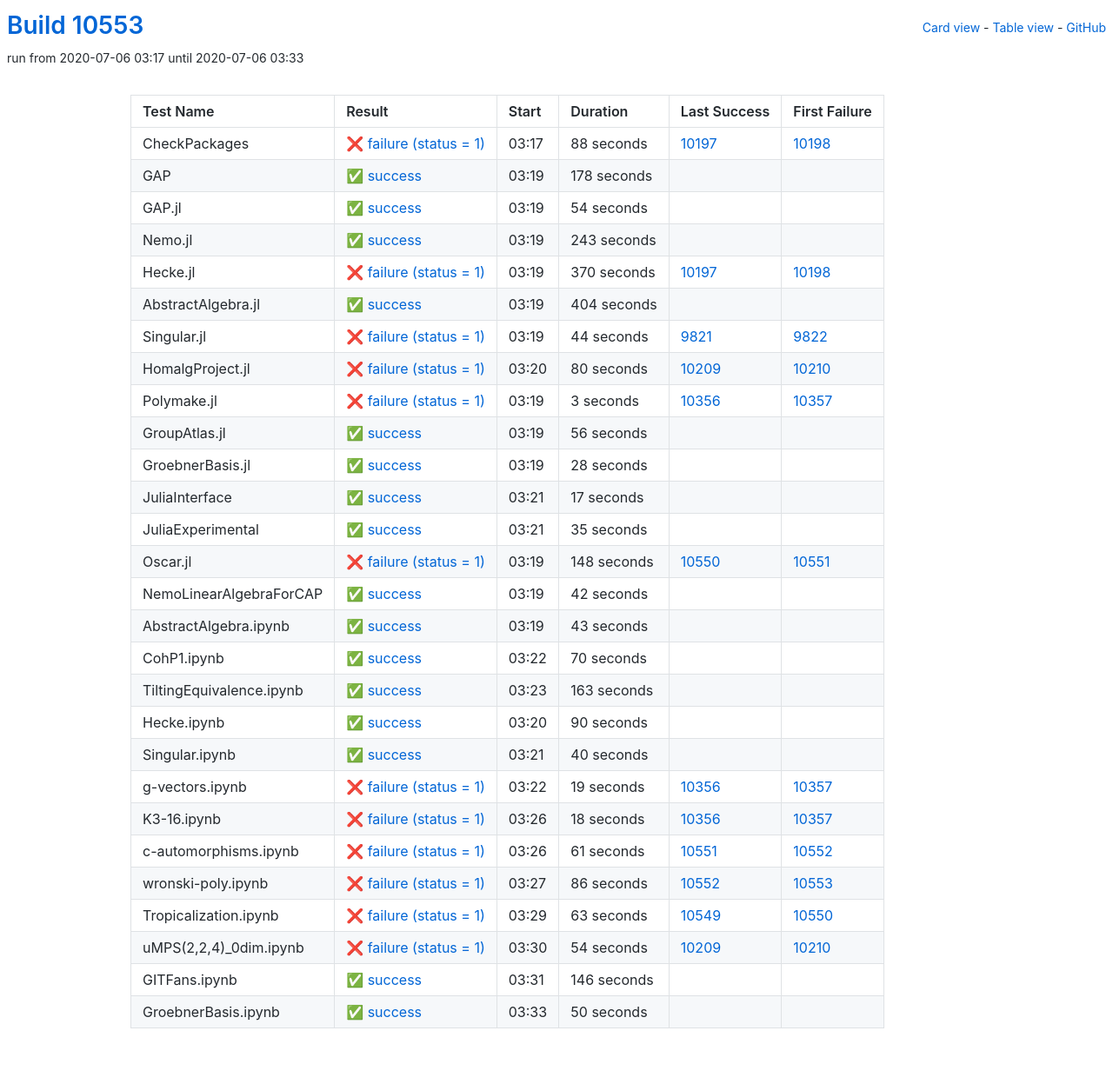
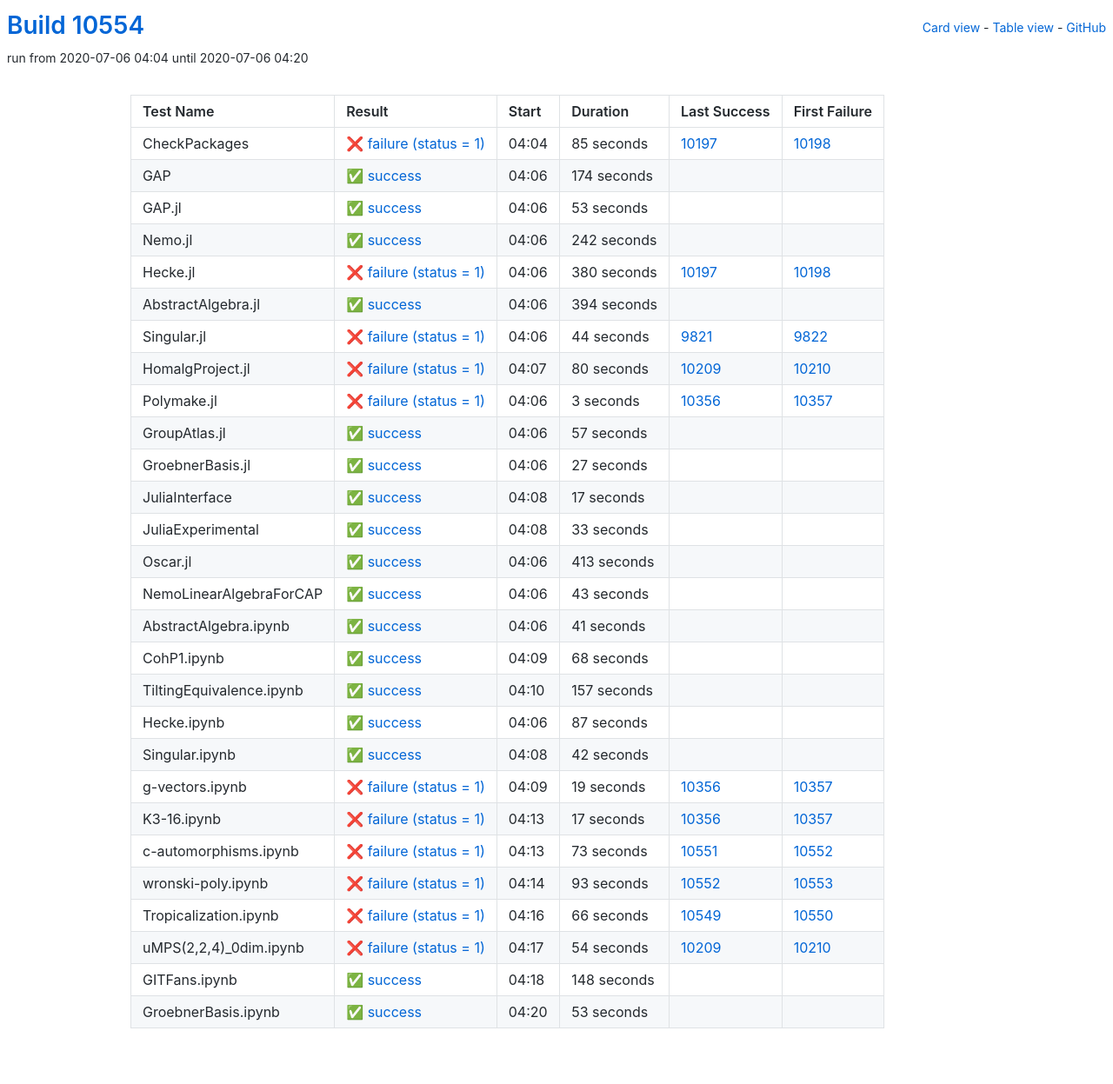
Before and after one commit to oscar-system/oscar-ci-status, a Jekyll site: the page built from table.html, in a window 1280 px wide. Shown: the whole page at 87% size. Built offline with Jekyll 4.4.1, drawn with Linux system fonts in a browser that asks for light colours.

Commit message:
Build #10554

```diff
--- a/_data/ci.yml
+++ b/_data/ci.yml
@@ -1,6 +1,6 @@
 ---
-build: 10553
-build_url: https://oscarci.mathematik.uni-kl.de/job/oscar/10553/
+build: 10554
+build_url: https://oscarci.mathematik.uni-kl.de/job/oscar/10554/
 job: oscar
 organization: oscar-system
 repo: oscar-ci-status
@@ -8,80 +8,80 @@
 tests:
 - name: CheckPackages
   id: checkpackages
-  log: https://oscarci.mathematik.uni-kl.de/job/oscar/10553/artifact/logs/build-10553/CheckPackages.log
-  start: 2020-07-06 03:17
+  log: https://oscarci.mathematik.uni-kl.de/job/oscar/10554/artifact/logs/build-10554/CheckPackages.log
+  start: 2020-07-06 04:04
   success: false
   exitcode: 1
   status: failure
-  duration: 88
+  duration: 85
   last_success: 10197
   last_success_url: https://oscarci.mathematik.uni-kl.de/job/oscar/10197/
   first_failure: 10198
   first_failure_url: https://oscarci.mathematik.uni-kl.de/job/oscar/10198/
 - name: GAP
   id: gap
-  log: https://oscarci.mathematik.uni-kl.de/job/oscar/10553/artifact/logs/build-10553/GAP.log
-  start: 2020-07-06 03:19
+  log: https://oscarci.mathematik.uni-kl.de/job/oscar/10554/artifact/logs/build-10554/GAP.log
+  start: 2020-07-06 04:06
   success: true
   exitcode: 0
   status: success
-  duration: 178
+  duration: 174
   last_success: false
   last_success_url:
   first_failure: false
   first_failure_url:
 - name: GAP.jl
   id: gap-jl
-  log: https://oscarci.mathematik.uni-kl.de/job/oscar/10553/artifact/logs/build-10553/GAP.jl.log
-  start: 2020-07-06 03:19
+  log: https://oscarci.mathematik.uni-kl.de/job/oscar/10554/artifact/logs/build-10554/GAP.jl.log
+  start: 2020-07-06 04:06
   success: true
   exitcode: 0
   status: success
-  duration: 54
+  duration: 53
   last_success: false
   last_success_url:
   first_failure: false
   first_failure_url:
 - name: Nemo.jl
   id: nemo-jl
-  log: https://oscarci.mathematik.uni-kl.de/job/oscar/10553/artifact/logs/build-10553/Nemo.jl.log
-  start: 2020-07-06 03:19
+  log: https://oscarci.mathematik.uni-kl.de/job/oscar/10554/artifact/logs/build-10554/Nemo.jl.log
+  start: 2020-07-06 04:06
   success: true
   exitcode: 0
   status: success
-  duration: 243
+  duration: 242
   last_success: false
   last_success_url:
   first_failure: false
   first_failure_url:
 - name: Hecke.jl
   id: hecke-jl
-  log: https://oscarci.mathematik.uni-kl.de/job/oscar/10553/artifact/logs/build-10553/Hecke.jl.log
-  start: 2020-07-06 03:19
+  log: https://oscarci.mathematik.uni-kl.de/job/oscar/10554/artifact/logs/build-10554/Hecke.jl.log
+  start: 2020-07-06 04:06
   success: false
   exitcode: 1
   status: failure
-  duration: 370
+  duration: 380
   last_success: 10197
   last_success_url: https://oscarci.mathematik.uni-kl.de/job/oscar/10197/
   first_failure: 10198
   first_failure_url: https://oscarci.mathematik.uni-kl.de/job/oscar/10198/
 - name: AbstractAlgebra.jl
   id: abstractalgebra-jl
-  log: https://oscarci.mathematik.uni-kl.de/job/oscar/10553/artifact/logs/build-10553/AbstractAlgebra.jl.log
-  start: 2020-07-06 03:19
+  log: https://oscarci.mathematik.uni-kl.de/job/oscar/10554/artifact/logs/build-10554/AbstractAlgebra.jl.log
+  start: 2020-07-06 04:06
   success: true
   exitcode: 0
   status: success
-  duration: 404
+  duration: 394
   last_success: false
   last_success_url:
   first_failure: false
   first_failure_url:
 - name: Singular.jl
   id: singular-jl
-  log: https://oscarci.mathematik.uni-kl.de/job/oscar/10553/artifact/logs/build-10553/Singular.jl.log
-  start: 2020-07-06 03:19
+  log: https://oscarci.mathematik.uni-kl.de/job/oscar/10554/artifact/logs/build-10554/Singular.jl.log
+  start: 2020-07-06 04:06
   success: false
   exitcode: 1
   status: failure
@@ -92,8 +92,8 @@
   first_failure_url: https://oscarci.mathematik.uni-kl.de/job/oscar/9822/
 - name: HomalgProject.jl
   id: homalgproject-jl
-  log: https://oscarci.mathematik.uni-kl.de/job/oscar/10553/artifact/logs/build-10553/HomalgProject.jl.log
-  start: 2020-07-06 03:20
+  log: https://oscarci.mathematik.uni-kl.de/job/oscar/10554/artifact/logs/build-10554/HomalgProject.jl.log
+  start: 2020-07-06 04:07
   success: false
   exitcode: 1
   status: failure
@@ -104,8 +104,8 @@
   first_failure_url: https://oscarci.mathematik.uni-kl.de/job/oscar/10210/
 - name: Polymake.jl
   id: polymake-jl
-  log: https://oscarci.mathematik.uni-kl.de/job/oscar/10553/artifact/logs/build-10553/Polymake.jl.log
-  start: 2020-07-06 03:19
+  log: https://oscarci.mathematik.uni-kl.de/job/oscar/10554/artifact/logs/build-10554/Polymake.jl.log
+  start: 2020-07-06 04:06
   success: false
   exitcode: 1
   status: failure
@@ -116,32 +116,32 @@
   first_failure_url: https://oscarci.mathematik.uni-kl.de/job/oscar/10357/
 - name: GroupAtlas.jl
   id: groupatlas-jl
-  log: https://oscarci.mathematik.uni-kl.de/job/oscar/10553/artifact/logs/build-10553/GroupAtlas.jl.log
-  start: 2020-07-06 03:19
+  log: https://oscarci.mathematik.uni-kl.de/job/oscar/10554/artifact/logs/build-10554/GroupAtlas.jl.log
+  start: 2020-07-06 04:06
   success: true
   exitcode: 0
   status: success
-  duration: 56
+  duration: 57
   last_success: false
   last_success_url:
   first_failure: false
   first_failure_url:
 - name: GroebnerBasis.jl
   id: groebnerbasis-jl
-  log: https://oscarci.mathematik.uni-kl.de/job/oscar/10553/artifact/logs/build-10553/GroebnerBasis.jl.log
-  start: 2020-07-06 03:19
+  log: https://oscarci.mathematik.uni-kl.de/job/oscar/10554/artifact/logs/build-10554/GroebnerBasis.jl.log
+  start: 2020-07-06 04:06
   success: true
   exitcode: 0
   status: success
-  duration: 28
+  duration: 27
   last_success: false
   last_success_url:
   first_failure: false
   first_failure_url:
 - name: JuliaInterface
   id: juliainterface
-  log: https://oscarci.mathematik.uni-kl.de/job/oscar/10553/artifact/logs/build-10553/JuliaInterface.log
-  start: 2020-07-06 03:21
+  log: https://oscarci.mathematik.uni-kl.de/job/oscar/10554/artifact/logs/build-10554/JuliaInterface.log
+  start: 2020-07-06 04:08
   success: true
   exitcode: 0
   status: success
@@ -152,32 +152,92 @@
   first_failure_url:
 - name: JuliaExperimental
   id: juliaexperimental
-  log: https://oscarci.mathematik.uni-kl.de/job/oscar/10553/artifact/logs/build-10553/JuliaExperimental.log
-  start: 2020-07-06 03:21
+  log: https://oscarci.mathematik.uni-kl.de/job/oscar/10554/artifact/logs/build-10554/JuliaExperimental.log
+  start: 2020-07-06 04:08
   success: true
   exitcode: 0
   status: success
-  duration: 35
+  duration: 33
   last_success: false
   last_success_url:
   first_failure: false
   first_failure_url:
 - name: Oscar.jl
   id: oscar-jl
-  log: https://oscarci.mathematik.uni-kl.de/job/oscar/10553/artifact/logs/build-10553/Oscar.jl.log
-  start: 2020-07-06 03:19
-  success: false
-  exitcode: 1
-  status: failure
-  duration: 148
-  last_success: 10550
-  last_success_url: https://oscarci.mathematik.uni-kl.de/job/oscar/10550/
-  first_failure: 10551
-  first_failure_url: https://oscarci.mathematik.uni-kl.de/job/oscar/10551/
+  log: https://oscarci.mathematik.uni-kl.de/job/oscar/10554/artifact/logs/build-10554/Oscar.jl.log
+  start: 2020-07-06 04:06
+  success: true
+  exitcode: 0
+  status: success
+  duration: 413
+  last_success: false
+  last_success_url:
+  first_failure: false
+  first_failure_url:
 - name: NemoLinearAlgebraForCAP
   id: nemolinearalgebraforcap
-  log: https://oscarci.mathematik.uni-kl.de/job/oscar/10553/artifact/logs/build-10553/NemoLinearAlgebraForCAP.log
-  start: 2020-07-06 03:19
+  log: https://oscarci.mathematik.uni-kl.de/job/oscar/10554/artifact/logs/build-10554/NemoLinearAlgebraForCAP.log
+  start: 2020-07-06 04:06
+  success: true
+  exitcode: 0
+  status: success
+  duration: 43
+  last_success: false
+  last_success_url:
+  first_failure: false
+  first_failure_url:
+- name: AbstractAlgebra.ipynb
+  id: abstractalgebra-ipynb
+  log: https://oscarci.mathematik.uni-kl.de/job/oscar/10554/artifact/logs/build-10554/AbstractAlgebra.ipynb.log
+  start: 2020-07-06 04:06
+  success: true
+  exitcode: 0
+  status: success
+  duration: 41
+  last_success: false
+  last_success_url:
+  first_failure: false
+  first_failure_url:
+- name: CohP1.ipynb
+  id: cohp1-ipynb
+  log: https://oscarci.mathematik.uni-kl.de/job/oscar/10554/artifact/logs/build-10554/CohP1.ipynb.log
+  start: 2020-07-06 04:09
+  success: true
+  exitcode: 0
+  status: success
+  duration: 68
+  last_success: false
+  last_success_url:
+  first_failure: false
+  first_failure_url:
+- name: TiltingEquivalence.ipynb
+  id: tiltingequivalence-ipynb
+  log: https://oscarci.mathematik.uni-kl.de/job/oscar/10554/artifact/logs/build-10554/TiltingEquivalence.ipynb.log
+  start: 2020-07-06 04:10
+  success: true
+  exitcode: 0
+  status: success
+  duration: 157
+  last_success: false
+  last_success_url:
+  first_failure: false
+  first_failure_url:
+- name: Hecke.ipynb
+  id: hecke-ipynb
+  log: https://oscarci.mathematik.uni-kl.de/job/oscar/10554/artifact/logs/build-10554/Hecke.ipynb.log
+  start: 2020-07-06 04:06
+  success: true
+  exitcode: 0
+  status: success
+  duration: 87
+  last_success: false
+  last_success_url:
+  first_failure: false
+  first_failure_url:
+- name: Singular.ipynb
+  id: singular-ipynb
+  log: https://oscarci.mathematik.uni-kl.de/job/oscar/10554/artifact/logs/build-10554/Singular.ipynb.log
+  start: 2020-07-06 04:08
   success: true
   exitcode: 0
   status: success
@@ -186,70 +246,10 @@
   last_success_url:
   first_failure: false
   first_failure_url:
-- name: AbstractAlgebra.ipynb
-  id: abstractalgebra-ipynb
-  log: https://oscarci.mathematik.uni-kl.de/job/oscar/10553/artifact/logs/build-10553/AbstractAlgebra.ipynb.log
-  start: 2020-07-06 03:19
-  success: true
-  exitcode: 0
-  status: success
-  duration: 43
-  last_success: false
-  last_success_url:
-  first_failure: false
-  first_failure_url:
-- name: CohP1.ipynb
-  id: cohp1-ipynb
-  log: https://oscarci.mathematik.uni-kl.de/job/oscar/10553/artifact/logs/build-10553/CohP1.ipynb.log
-  start: 2020-07-06 03:22
-  success: true
-  exitcode: 0
-  status: success
-  duration: 70
-  last_success: false
-  last_success_url:
-  first_failure: false
-  first_failure_url:
-- name: TiltingEquivalence.ipynb
-  id: tiltingequivalence-ipynb
-  log: https://oscarci.mathematik.uni-kl.de/job/oscar/10553/artifact/logs/build-10553/TiltingEquivalence.ipynb.log
-  start: 2020-07-06 03:23
-  success: true
-  exitcode: 0
-  status: success
-  duration: 163
-  last_success: false
-  last_success_url:
-  first_failure: false
-  first_failure_url:
-- name: Hecke.ipynb
-  id: hecke-ipynb
-  log: https://oscarci.mathematik.uni-kl.de/job/oscar/10553/artifact/logs/build-10553/Hecke.ipynb.log
-  start: 2020-07-06 03:20
-  success: true
-  exitcode: 0
-  status: success
-  duration: 90
-  last_success: false
-  last_success_url:
-  first_failure: false
-  first_failure_url:
-- name: Singular.ipynb
-  id: singular-ipynb
-  log: https://oscarci.mathematik.uni-kl.de/job/oscar/10553/artifact/logs/build-10553/Singular.ipynb.log
-  start: 2020-07-06 03:21
-  success: true
-  exitcode: 0
-  status: success
-  duration: 40
-  last_success: false
-  last_success_url:
-  first_failure: false
-  first_failure_url:
 - name: g-vectors.ipynb
   id: g-vectors-ipynb
-  log: https://oscarci.mathematik.uni-kl.de/job/oscar/10553/artifact/logs/build-10553/g-vectors.ipynb.log
-  start: 2020-07-06 03:22
+  log: https://oscarci.mathematik.uni-kl.de/job/oscar/10554/artifact/logs/build-10554/g-vectors.ipynb.log
+  start: 2020-07-06 04:09
   success: false
   exitcode: 1
   status: failure
@@ -260,56 +260,56 @@
   first_failure_url: https://oscarci.mathematik.uni-kl.de/job/oscar/10357/
 - name: K3-16.ipynb
   id: k3-16-ipynb
-  log: https://oscarci.mathematik.uni-kl.de/job/oscar/10553/artifact/logs/build-10553/K3-16.ipynb.log
-  start: 2020-07-06 03:26
+  log: https://oscarci.mathematik.uni-kl.de/job/oscar/10554/artifact/logs/build-10554/K3-16.ipynb.log
+  start: 2020-07-06 04:13
   success: false
   exitcode: 1
   status: failure
-  duration: 18
+  duration: 17
   last_success: 10356
   last_success_url: https://oscarci.mathematik.uni-kl.de/job/oscar/10356/
   first_failure: 10357
   first_failure_url: https://oscarci.mathematik.uni-kl.de/job/oscar/10357/
 - name: c-automorphisms.ipynb
   id: c-automorphisms-ipynb
-  log: https://oscarci.mathematik.uni-kl.de/job/oscar/10553/artifact/logs/build-10553/c-automorphisms.ipynb.log
-  start: 2020-07-06 03:26
+  log: https://oscarci.mathematik.uni-kl.de/job/oscar/10554/artifact/logs/build-10554/c-automorphisms.ipynb.log
+  start: 2020-07-06 04:13
   success: false
   exitcode: 1
   status: failure
-  duration: 61
+  duration: 73
   last_success: 10551
   last_success_url: https://oscarci.mathematik.uni-kl.de/job/oscar/10551/
   first_failure: 10552
   first_failure_url: https://oscarci.mathematik.uni-kl.de/job/oscar/10552/
 - name: wronski-poly.ipynb
   id: wronski-poly-ipynb
-  log: https://oscarci.mathematik.uni-kl.de/job/oscar/10553/artifact/logs/build-10553/wronski-poly.ipynb.log
-  start: 2020-07-06 03:27
+  log: https://oscarci.mathematik.uni-kl.de/job/oscar/10554/artifact/logs/build-10554/wronski-poly.ipynb.log
+  start: 2020-07-06 04:14
   success: false
   exitcode: 1
   status: failure
-  duration: 86
+  duration: 93
   last_success: 10552
   last_success_url: https://oscarci.mathematik.uni-kl.de/job/oscar/10552/
   first_failure: 10553
   first_failure_url: https://oscarci.mathematik.uni-kl.de/job/oscar/10553/
 - name: Tropicalization.ipynb
   id: tropicalization-ipynb
-  log: https://oscarci.mathematik.uni-kl.de/job/oscar/10553/artifact/logs/build-10553/Tropicalization.ipynb.log
-  start: 2020-07-06 03:29
+  log: https://oscarci.mathematik.uni-kl.de/job/oscar/10554/artifact/logs/build-10554/Tropicalization.ipynb.log
+  start: 2020-07-06 04:16
   success: false
   exitcode: 1
   status: failure
-  duration: 63
+  duration: 66
   last_success: 10549
   last_success_url: https://oscarci.mathematik.uni-kl.de/job/oscar/10549/
   first_failure: 10550
   first_failure_url: https://oscarci.mathematik.uni-kl.de/job/oscar/10550/
 - name: uMPS(2,2,4)_0dim.ipynb
   id: umps-2-2-4-0dim-ipynb
-  log: https://oscarci.mathematik.uni-kl.de/job/oscar/10553/artifact/logs/build-10553/uMPS-2-2-4-_0dim.ipynb.log
-  start: 2020-07-06 03:30
+  log: https://oscarci.mathematik.uni-kl.de/job/oscar/10554/artifact/logs/build-10554/uMPS-2-2-4-_0dim.ipynb.log
+  start: 2020-07-06 04:17
   success: false
   exitcode: 1
   status: failure
@@ -320,24 +320,24 @@
   first_failure_url: https://oscarci.mathematik.uni-kl.de/job/oscar/10210/
 - name: GITFans.ipynb
   id: gitfans-ipynb
-  log: https://oscarci.mathematik.uni-kl.de/job/oscar/10553/artifact/logs/build-10553/GITFans.ipynb.log
-  start: 2020-07-06 03:31
+  log: https://oscarci.mathematik.uni-kl.de/job/oscar/10554/artifact/logs/build-10554/GITFans.ipynb.log
+  start: 2020-07-06 04:18
   success: true
   exitcode: 0
   status: success
-  duration: 146
+  duration: 148
   last_success: false
   last_success_url:
   first_failure: false
   first_failure_url:
 - name: GroebnerBasis.ipynb
   id: groebnerbasis-ipynb
-  log: https://oscarci.mathematik.uni-kl.de/job/oscar/10553/artifact/logs/build-10553/GroebnerBasis.ipynb.log
-  start: 2020-07-06 03:33
+  log: https://oscarci.mathematik.uni-kl.de/job/oscar/10554/artifact/logs/build-10554/GroebnerBasis.ipynb.log
+  start: 2020-07-06 04:20
   success: true
   exitcode: 0
   status: success
-  duration: 50
+  duration: 53
   last_success: false
   last_success_url:
   first_failure: false
```
Also changed, not shown: README.md.
